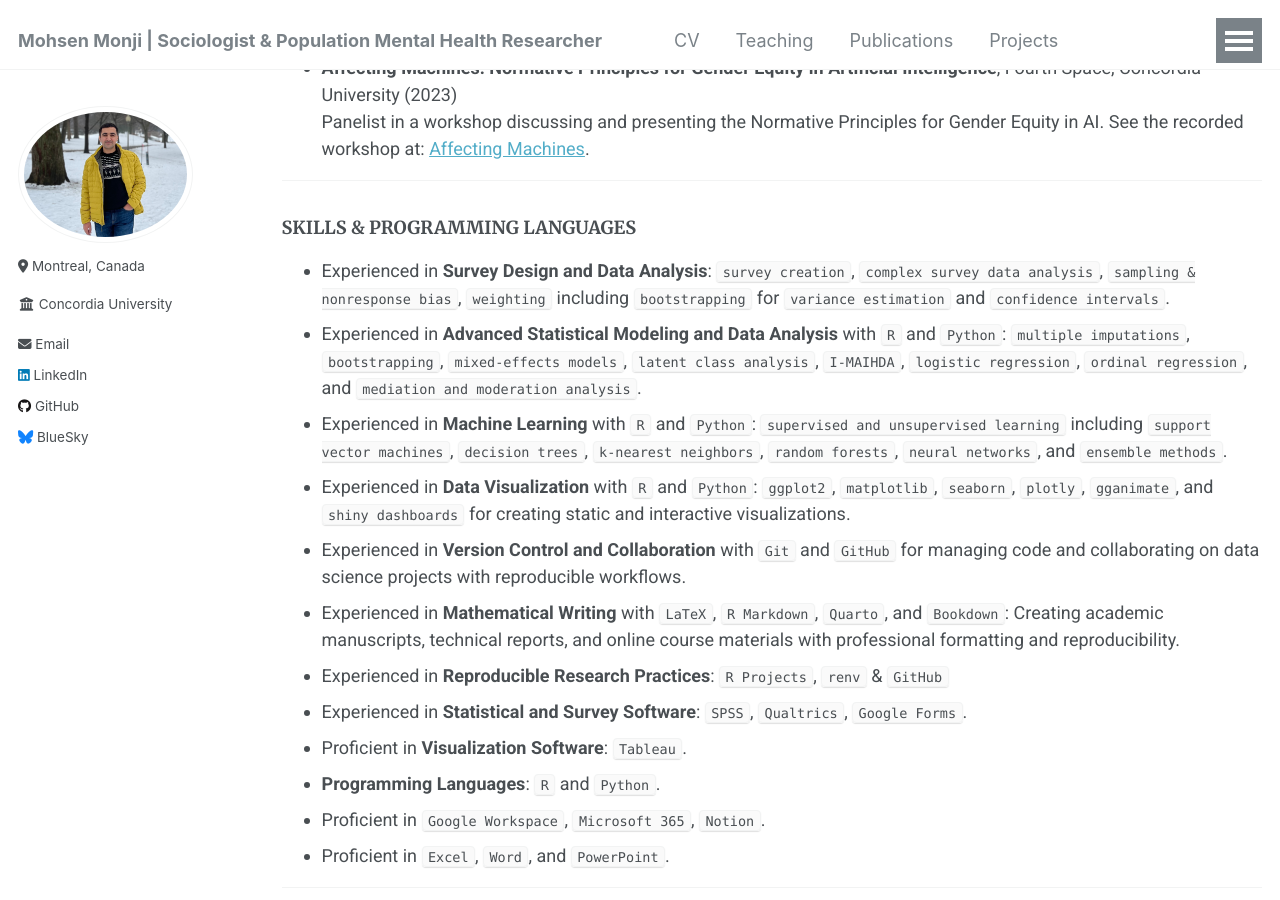
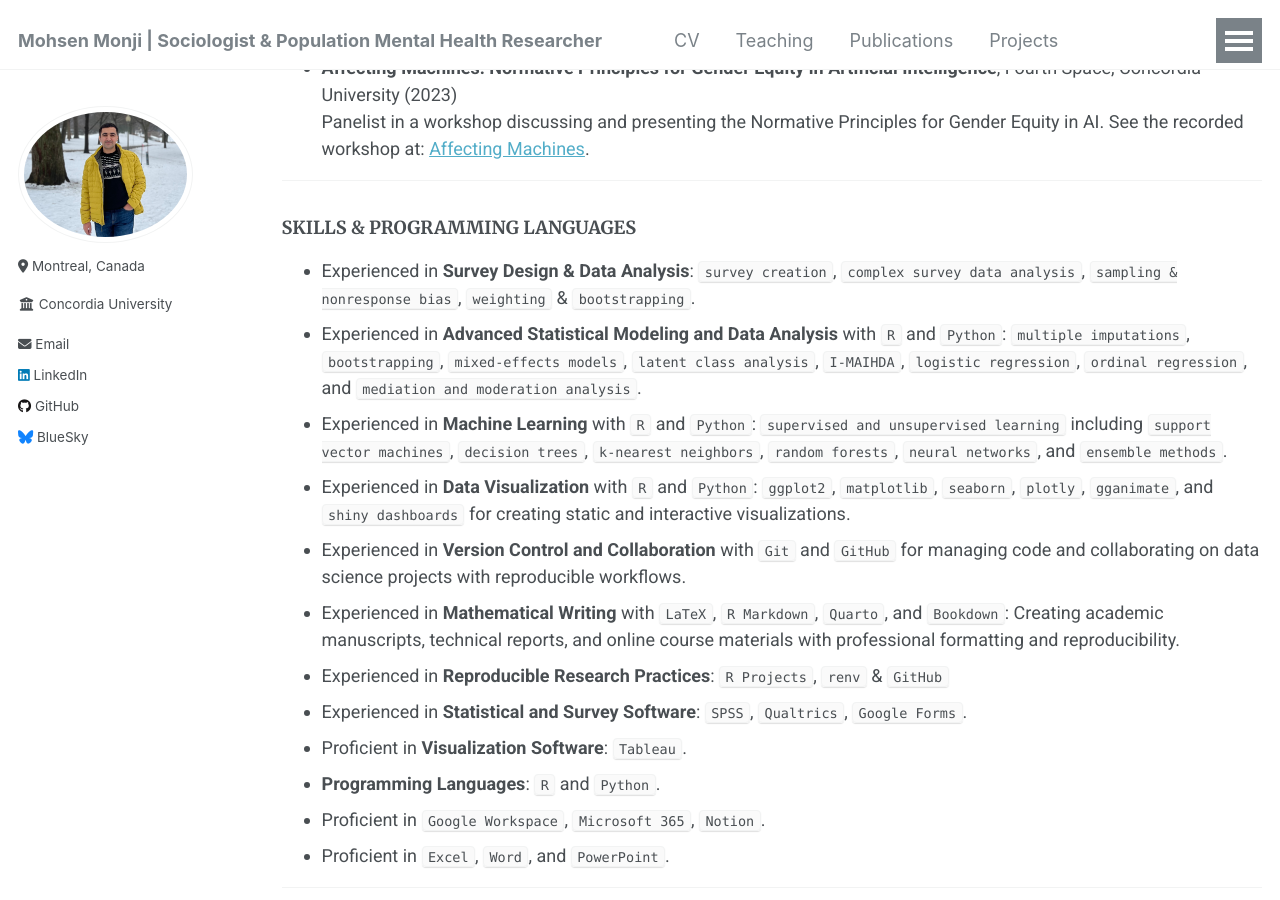
Before and after one commit to Mohsnmonji/mohsnmonji.github.io, a Jekyll site: the page built from _pages/Curriculum Vitae.md, in a window 1280 px wide and 900 px high, scrolled down 3021 px. Built offline with Jekyll 4.4.1, drawn with Linux system fonts in a browser that asks for light colours.

Commit message:
Update Curriculum Vitae.md

```diff
--- a/_pages/Curriculum Vitae.md
+++ b/_pages/Curriculum Vitae.md
@@ -114,7 +114,7 @@ redirect_from:
 
 ### **SKILLS & PROGRAMMING LANGUAGES**
 
-- Experienced in **Survey Design and Data Analysis**: `survey creation`, `complex survey data analysis`, `sampling & nonresponse bias`, `weighting` including `bootstrapping` for `variance estimation` and `confidence intervals`.
+- Experienced in **Survey Design & Data Analysis**: `survey creation`, `complex survey data analysis`, `sampling & nonresponse bias`, `weighting` & `bootstrapping`.
 - Experienced in **Advanced Statistical Modeling and Data Analysis** with `R` and `Python`: `multiple imputations`, `bootstrapping`, `mixed-effects models`, `latent class analysis`, `I-MAIHDA`, `logistic regression`, `ordinal regression`, and `mediation and moderation analysis`.
 - Experienced in **Machine Learning** with `R` and `Python`: `supervised and unsupervised learning` including `support vector machines`, `decision trees`, `k-nearest neighbors`, `random forests`, `neural networks`, and `ensemble methods`.
 - Experienced in **Data Visualization** with `R` and `Python`: `ggplot2`, `matplotlib`, `seaborn`, `plotly`, `gganimate`, and `shiny dashboards` for creating static and interactive visualizations.
```
